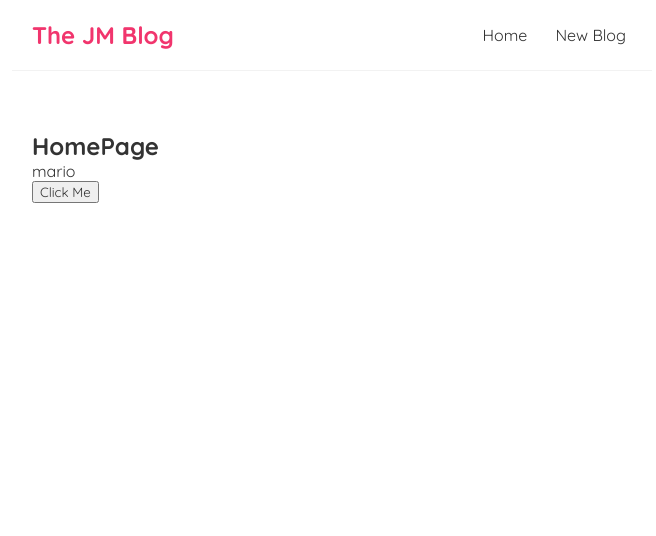
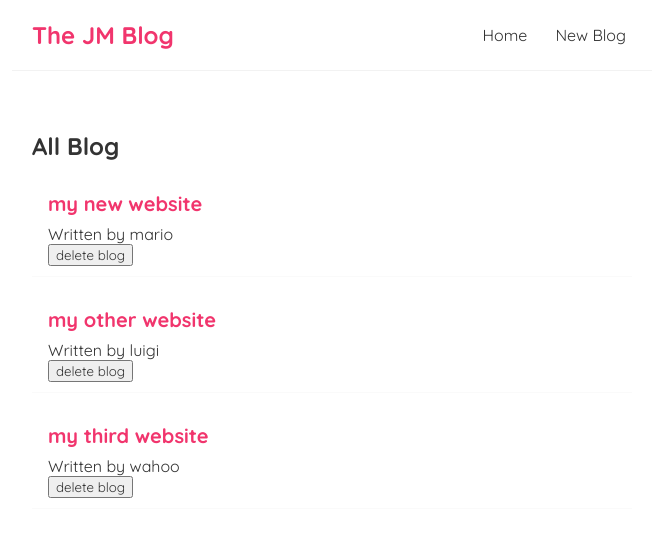
Before and after one commit to jmjante/dojo-blog, a React (Create React App) app: page / in a window 1280 px wide. Shown: the top 536 px of the page, without its empty margins (308-964 px from the left). Built offline with nearby package versions, Linux system fonts and the light colour scheme.

Commit message:
added delete blog functionality on state only

```diff
--- a/src/App.jsx
+++ b/src/App.jsx
@@ -2,12 +2,11 @@
 import Home from './components/Home';
 
 function App() {
-  const titleHomePage = 'HomePage'
   return (
     <div className="App">
       <Navbar />
       <div className="content">
-        <Home title = {titleHomePage}/>
+        <Home />
       </div>
 
     </div>
--- /dev/null
+++ b/src/components/BlogList.jsx
@@ -0,0 +1,15 @@
+const BlogList = ({blogs, title, handleDelete}) => {
+  return (
+    <div className="blog-list">
+        <h2>{ title }</h2>
+        {blogs.map((blog) => (
+            <div className="blog-preview" key={blog.id}>
+                <h2>{blog.title}</h2>
+                <p>Written by {blog.author}</p>
+                <button onClick={() => handleDelete(blog.id)}>delete blog</button>
+            </div>
+        ))}
+    </div>
+  )
+}
+export default BlogList
--- a/src/components/Home.jsx
+++ b/src/components/Home.jsx
@@ -1,19 +1,22 @@
 import { useState } from "react"
+import BlogList from "./BlogList"
 
-const Home = ({ title }) => {
-  const [name, setName] = useState('mario')
+const Home = () => {
+  const [blogs, setBlogs] = useState([
+    {title: 'my new website', body: 'lorem ipsum...', author: 'mario', id: 1},
+    {title: 'my other website', body: 'lorem ipsum...', author: 'luigi', id: 2},
+    {title: 'my third website', body: 'lorem ipsum...', author: 'wahoo', id: 3},
+  ])
 
-  const handleClick = () => {
-    setName('luigi')
+  const handleDelete = (id ) => {
+    const newBlogs = blogs.filter(blog => blog.id !== id)
+    setBlogs(newBlogs)
   }
 
   return (
     <div className="home">
-      <h2>{ title }</h2>
-      <p>{ name }</p>
-      <button onClick={ handleClick }>Click Me</button>
+      <BlogList blogs = { blogs } title = 'All Blog' handleDelete = { handleDelete }/>
     </div>
-
   )
 }
 export default Home
--- a/src/index.css
+++ b/src/index.css
@@ -33,3 +33,18 @@
   margin: 40px auto;
   padding: 20px;
 }
+
+/* blog previews / list */
+.blog-preview {
+  padding: 10px 16px;
+  margin: 20px 0;
+  border-bottom: 1px solid #fafafa;
+}
+.blog-preview:hover {
+  box-shadow: 1px 3px 5px rgba(0,0,0,0.1);
+}
+.blog-preview h2 {
+  font-size: 20px;
+  color: #f1356d;
+  margin-bottom: 8px;
+}
```
